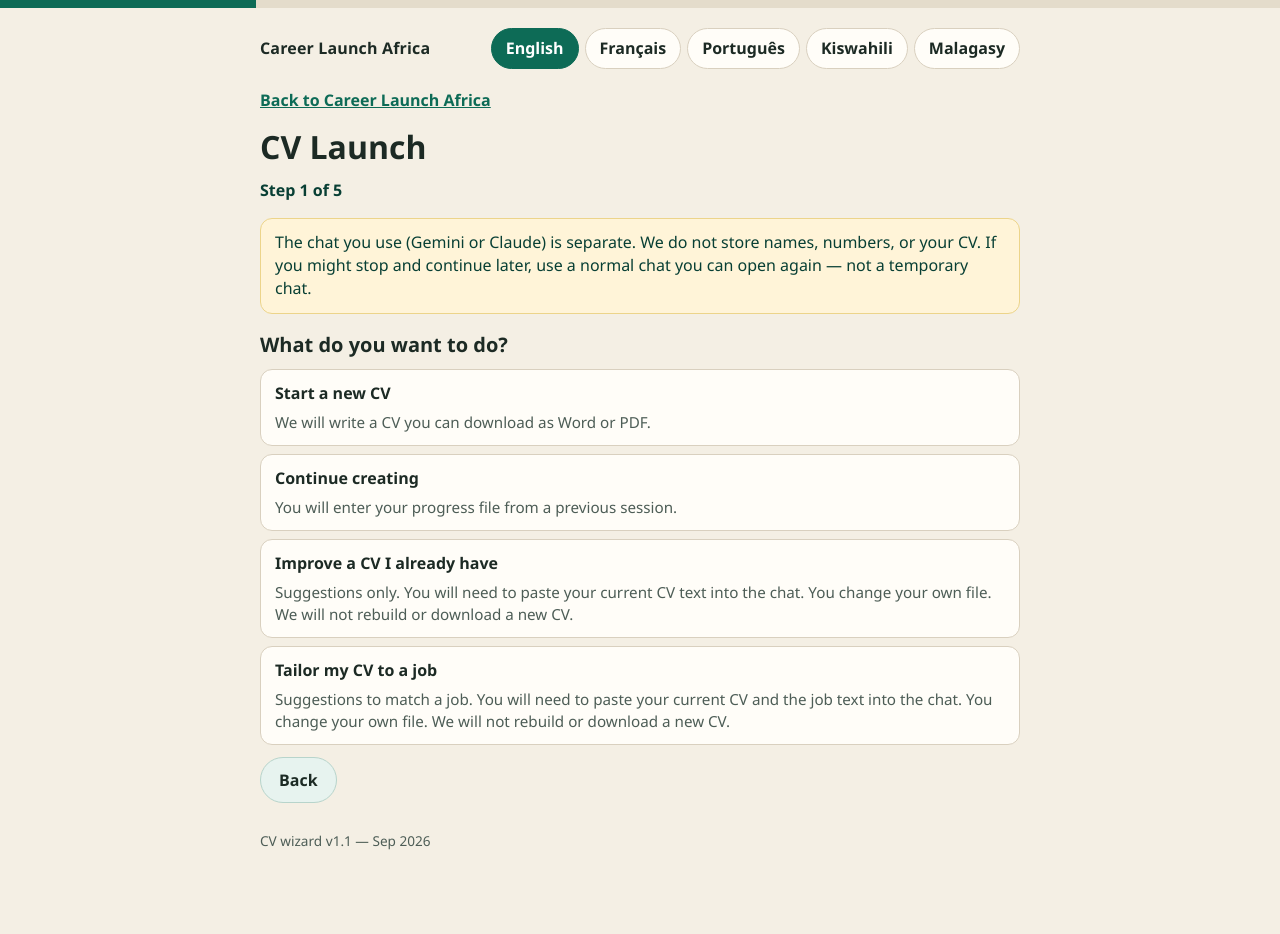
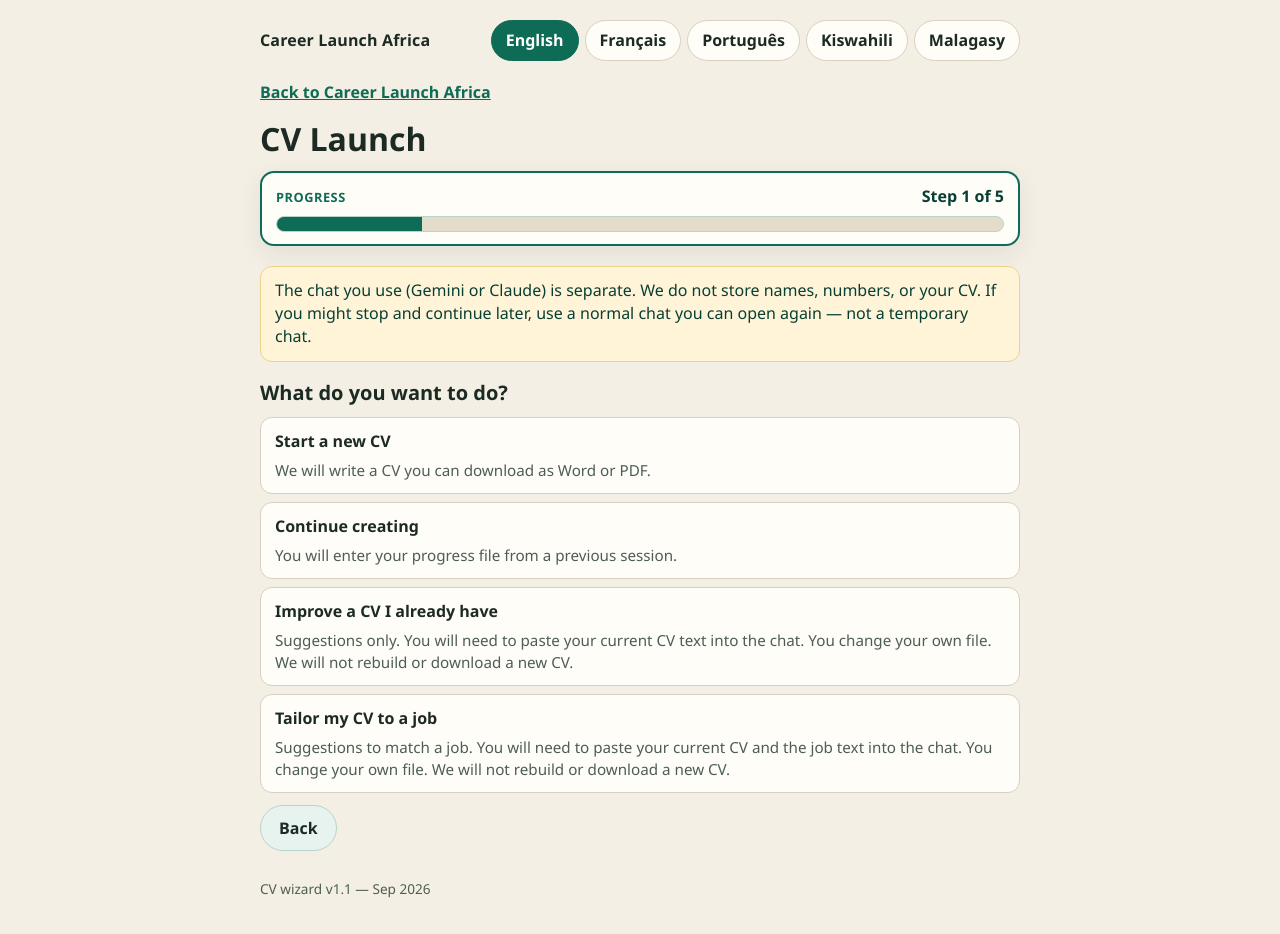
Before and after one commit to Gpete4444/careerlaunchafrica, a website built with Vite: page cv/index.html in a window 1280 px wide. Before the commit the page ends 911 px from the top, so only its background shows below. Built offline with nearby package versions, Linux system fonts and the light colour scheme.

Commit message:
Show the CV Launch progress card and keep Make adjustments before Word or PDF.
Co-authored-by: Cursor <cursoragent@cursor.com>

```diff
--- a/cv/index.html
+++ b/cv/index.html
@@ -7,17 +7,6 @@
     <link rel="stylesheet" href="/src/styles.css" />
   </head>
   <body>
-    <div
-      class="progress-track"
-      role="progressbar"
-      id="progress-track"
-      data-i18n-aria="progressAria"
-      aria-valuemin="0"
-      aria-valuemax="100"
-      aria-valuenow="0"
-    >
-      <div id="progress-fill" class="progress-fill"></div>
-    </div>
     <div class="wrap">
       <header class="top">
         <div class="brand" data-i18n="brand">Career Launch Africa</div>
@@ -26,7 +15,23 @@
 
       <a class="back" href="../" data-i18n="backHub">Back to Career Launch Africa</a>
       <h1 data-i18n="tileCv">CV Launch</h1>
-      <p id="step-label" class="step-label"></p>
+      <div class="progress-panel">
+        <div class="progress-meta">
+          <span class="progress-kicker" data-i18n="progressTitle">Progress</span>
+          <p id="step-label" class="step-label"></p>
+        </div>
+        <div
+          class="progress-track"
+          role="progressbar"
+          id="progress-track"
+          data-i18n-aria="progressAria"
+          aria-valuemin="0"
+          aria-valuemax="100"
+          aria-valuenow="20"
+        >
+          <div id="progress-fill" class="progress-fill"></div>
+        </div>
+      </div>
 
       <section id="screen-path" class="screen">
         <p class="privacy" data-i18n="privacyChat"></p>
--- a/scripts/test-cv-parser.mjs
+++ b/scripts/test-cv-parser.mjs
@@ -92,7 +92,9 @@ assert.match(promptFor("create"), /Type "Save"/);
 assert.match(promptFor("create"), /Skip this question if you do not have a specific job/);
 assert.match(promptFor("create"), /full job description/);
 assert.match(promptFor("create"), /blank send does not skip/);
-assert.match(promptFor("create"), /Download Word file/);
+assert.match(promptFor("create"), /Make adjustments/);
+assert.match(promptFor("create"), /Download a Word file I can edit/);
+assert.match(promptFor("create"), /Download a PDF/);
 assert.match(promptFor("create"), /Never create, attach, or offer a PDF/);
 assert.match(promptFor("tailor"), /full job description/);
 assert.match(promptFor("create"), /JOB_AD:/);
--- a/src/i18n.js
+++ b/src/i18n.js
@@ -29,6 +29,7 @@ export const strings = {
     next: "Next",
     backStep: "Back",
     stepOf: "Step {current} of {total}",
+    progressTitle: "Progress",
     learnWhy: "Learn why",
     hideLearn: "Hide",
     finishQ: "Do you need to finish today?",
@@ -138,6 +139,7 @@ export const strings = {
     next: "Suivant",
     backStep: "Retour",
     stepOf: "Étape {current} sur {total}",
+    progressTitle: "Progression",
     learnWhy: "Pourquoi",
     hideLearn: "Masquer",
     finishQ: "Devez-vous terminer aujourd’hui ?",
@@ -247,6 +249,7 @@ export const strings = {
     next: "Seguinte",
     backStep: "Voltar",
     stepOf: "Passo {current} de {total}",
+    progressTitle: "Progresso",
     learnWhy: "Saber porquê",
     hideLearn: "Esconder",
     finishQ: "Precisa terminar hoje?",
@@ -356,6 +359,7 @@ export const strings = {
     next: "Endelea",
     backStep: "Rudi",
     stepOf: "Hatua {current} kati ya {total}",
+    progressTitle: "Maendeleo",
     learnWhy: "Kwa nini",
     hideLearn: "Ficha",
     finishQ: "Je, unahitaji kumaliza leo?",
@@ -465,6 +469,7 @@ export const strings = {
     next: "Manaraka",
     backStep: "Miverina",
     stepOf: "Dingana {current} amin’ny {total}",
+    progressTitle: "Fandrosoana",
     learnWhy: "Nahoana",
     hideLearn: "Afenina",
     finishQ: "Mila vita androany ve ianao?",
--- a/src/styles.css
+++ b/src/styles.css
@@ -165,7 +165,48 @@ p { margin: 0 0 12px; color: var(--muted); }
 .step-label {
   font-weight: 700;
   color: var(--teal-ink);
-  margin: 0 0 12px;
+  margin: 0;
+}
+
+.progress-panel {
+  margin: 0 0 20px;
+  padding: 12px 14px;
+  background: var(--card);
+  border: 2px solid var(--teal);
+  border-radius: 14px;
+  box-shadow: var(--shadow);
+}
+
+.progress-meta {
+  display: flex;
+  justify-content: space-between;
+  align-items: baseline;
+  gap: 12px;
+  margin-bottom: 8px;
+}
+
+.progress-kicker {
+  font-weight: 800;
+  color: var(--teal);
+  text-transform: uppercase;
+  letter-spacing: 0.04em;
+  font-size: 0.8rem;
+}
+
+.progress-track {
+  height: 16px;
+  border-radius: 999px;
+  background: #e4dccb;
+  overflow: hidden;
+  border: 1px solid #b7d4cb;
+}
+
+.progress-fill {
+  height: 100%;
+  width: 20%;
+  min-width: 12%;
+  background: var(--teal);
+  transition: width 0.2s ease;
 }
 
 .hint {
@@ -209,21 +250,6 @@ textarea {
 
 .back { display: inline-block; margin-bottom: 12px; font-weight: 700; }
 
-.progress-track {
-  position: sticky;
-  top: 0;
-  z-index: 20;
-  height: 8px;
-  background: #e4dccb;
-}
-
-.progress-fill {
-  height: 100%;
-  width: 0;
-  background: var(--teal);
-  transition: width 0.2s ease;
-}
-
 .wizard-details {
   margin: 14px 0;
 }
--- a/src/wizardPrompt.js
+++ b/src/wizardPrompt.js
@@ -25,6 +25,7 @@ const HARD_RULES = `=== HARD RULES ===
 - Never write testimony language, "saved souls", or "converted" on the CV.
 - Do not tell them to pay for any AI plan.
 - Never create, attach, or offer a PDF or Word file in the chat. Never use a file tool. Their editable Word file (and optional PDF) comes only from Career Launch Africa → CV Launch → Make Word file after they paste the === CV START === box.
+- After the copy box, ask only: 1. Make adjustments  2. Word file I can edit  3. PDF. Never offer "plain text" or "application tracker". Never create a file in this chat.
 - Career Launch Africa should stay open in another browser tab. Remind them of that when you pause or finish.`;
 
 const LANGUAGE_QUESTIONS = `=== QUESTION 1 — WIZARD LANGUAGE ===
@@ -148,12 +149,23 @@ Then tell them, in the wizard language:
 
 Do not print a CV download box when they only asked to save.`;
 
-const RETURN_CREATE = `At the end, remind them in the wizard language (they left the instructions tab and will have forgotten):
-- Keep the Career Launch Africa tab open.
-- Copy only what is between === CV START === and === CV END === including those two lines.
-- Go to Career Launch Africa → CV Launch → Make Word file. Paste the box. Tap Download Word file so they can edit it on their phone or computer. They may also download PDF if they want. Do not send them a file from this chat.
-- If they closed the tab: careerlaunchafrica.pages.dev → CV Launch → Make Word file.
-- If they still have missing facts, they can come back to THIS SAME chat and type the missing items, or type "Save" and use Continue creating later.`;
+const RETURN_CREATE = `After you print the === CV START === box, ask ONLY this numbered question:
+
+What would you like to do next?
+1. Make adjustments (summary, experience, or any other section)
+2. Download a Word file I can edit (MS Word / Google Docs)
+3. Download a PDF
+
+Do not offer "plain text", "application tracker", or any other extra options. Do not create a Word or PDF file in this chat.
+
+If they choose 1: ask which section to change, apply only what they asked, reprint the full === CV START === box, then ask 1 / 2 / 3 again.
+
+If they choose 2 or 3, tell them in the wizard language:
+- Copy everything between === CV START === and === CV END === including those two lines.
+- Keep the Career Launch Africa tab open. Go to CV Launch → Make Word file (or careerlaunchafrica.pages.dev → CV Launch → Make Word file if they closed it).
+- Paste the box.
+- If 2: tap Download Word file (you can edit it).
+- If 3: tap Download PDF.`;
 
 const RETURN_SUGGESTIONS = `At the end, remind them in the wizard language:
 - We did not rebuild their CV and there is no file to download from Career Launch Africa for this path.
```
